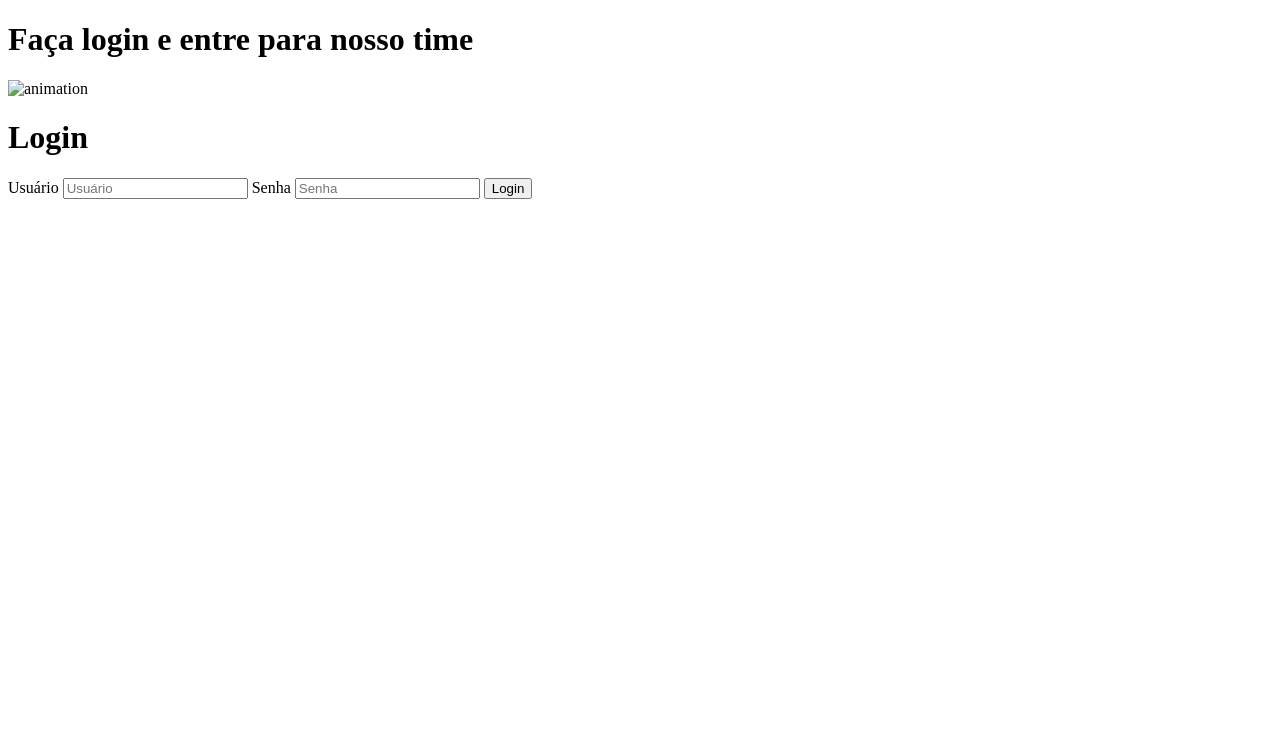
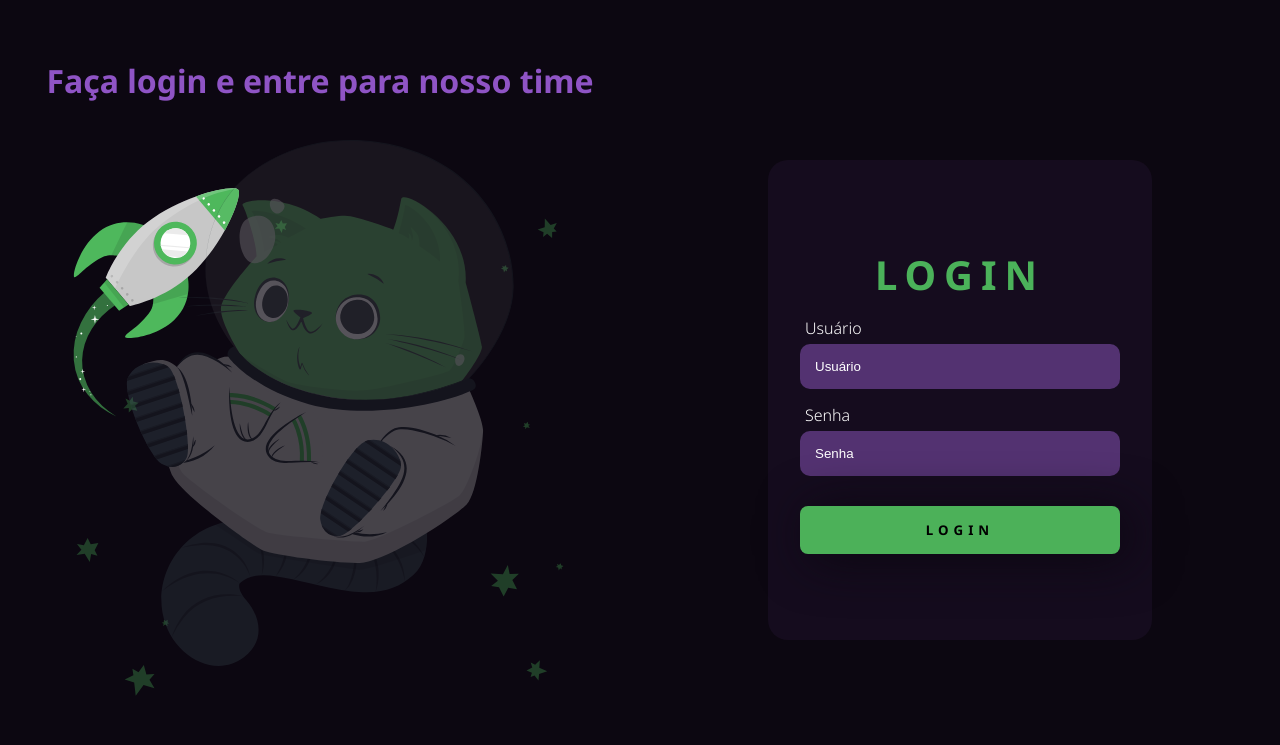
Before and after one commit to coderandressa/loginroxo, a plain HTML site: page index.html in a window 1280 px wide. Drawn offline with Linux system fonts and the light colour scheme; the site is published under a folder, as on GitHub Pages, so addresses that start at the root find nothing.

Commit message:
html atualizado 2

```diff
--- a/index.html
+++ b/index.html
@@ -5,12 +5,12 @@
     <meta http-equiv="X-UA-Compatible" content="IE=edge">
     <meta name="viewport" content="width=device-width, initial-scale=1.0">
     <title>Astronauta</title>
-    <link rel="stylesheet" href="/style.css">
+    <link rel="stylesheet" href="style.css">
 </head>
 <body>
     <div class="menu-esquerdo">
         <h1 class="title">Faça login e entre para nosso time</h1>
-        <img class="image" src="/assets/cat-astronaut-animate.svg" alt="animation">
+        <img class="image" src="assets/cat-astronaut-animate.svg" alt="animation">
     </div>
 
     <div class="menu-direito">
```
